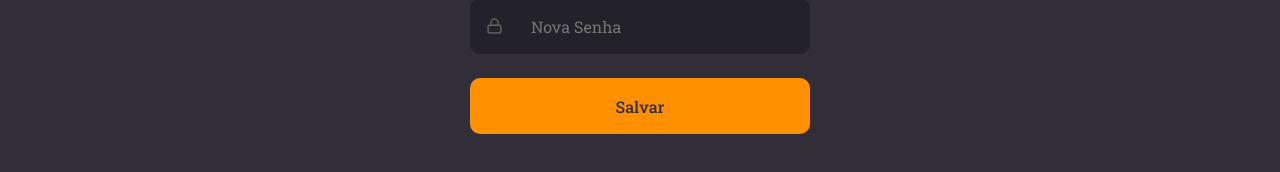
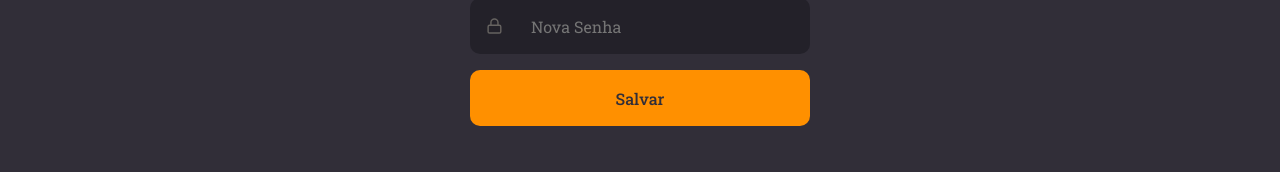
Before and after one commit to samuka7abr/Explorer-Rocketseat, a React (Vite) app in the folder React/rocketnotes/: page /Profile in a window 1280 px wide. Shown: the part 478-650 px from the top of the page. Built offline with nearby package versions, Linux system fonts and the light colour scheme.

Commit message:
fix: Note to Home navigation

```diff
--- a/React/rocketnotes/src/components/Button/styles.js
+++ b/React/rocketnotes/src/components/Button/styles.js
@@ -1,18 +1,28 @@
-import styled from 'styled-components'
+import styled from 'styled-components';
+import { Link } from 'react-router-dom';
 
-export const Container = styled.button`
+export const Container = styled(Link)`
   width: 100%;
   background-color: ${({ theme }) => theme.COLORS.ORANGE};
   color: ${({ theme }) => theme.COLORS.BACKGROUND_800};
 
   height: 56px;
-  border: 0;
+  border: none;
   padding: 0 16px;
   margin-top: 16px;
   border-radius: 10px;
   font-weight: 500;
+  text-align: center;
+  display: flex;
+  align-items: center;
+  justify-content: center;
+
+  text-decoration: none;
+
+
 
   &:disabled {
     opacity: 0.5;
+    pointer-events: none;
   }
 `;
--- a/React/rocketnotes/src/components/Note/styles.js
+++ b/React/rocketnotes/src/components/Note/styles.js
@@ -1,6 +1,7 @@
 import styled from "styled-components";
+import { Link } from "react-router-dom";
 
-export const Container = styled.button`
+export const Container = styled(Link)`
   width: 100%;
   background-color: ${({ theme }) => theme.COLORS.BACKGROUND_700};
   border: none;
@@ -8,17 +9,26 @@ export const Container = styled.button`
   padding: 22px;
   margin-bottom: 16px;
 
-    >h1 {
+  text-decoration: none;
+  color: inherit;
+
+  display: block;
+
+  > h1 {
     flex: 1;
     text-align: left;
     font-weight: 700;
     font-size: 24px;
     color: ${({ theme }) => theme.COLORS.WHITE};
+  }
 
-    }
-    > footer{
+  > footer {
     width: 100%;
     display: flex;
     margin-top: 24px;
   }
+
+  &:hover {
+    background-color: ${({ theme }) => theme.COLORS.BACKGROUND_600};
+  }
 `;
--- a/React/rocketnotes/src/pages/Details/index.jsx
+++ b/React/rocketnotes/src/pages/Details/index.jsx
@@ -36,7 +36,7 @@ export function Details(){
       </Section>
 
 
-    <Button title="voltar"/>
+    <Button to={"/"}title="voltar"/>
       </Content>
     </main>
     </Container>
--- a/React/rocketnotes/src/pages/Home/index.jsx
+++ b/React/rocketnotes/src/pages/Home/index.jsx
@@ -1,5 +1,6 @@
 import { FiPlus } from 'react-icons/fi'
 import { Container, Brand, Menu, Search, Content, NewNote } from './styles'
+import { Link } from 'react-router-dom'
 
 import { Note } from '../../components/Note'
 import { Input } from '../../components/Input'
@@ -28,7 +29,7 @@ export function Home() {
 
       <Content>
         <Section title="Minhas notas">
-          <Note data={{
+          <Note to={"/Details/${5}"} data={{
             title: 'React',
             tags: [
               { id: '1', name: 'react' },
```
Lines whose indentation alone changed are shown as unchanged.
